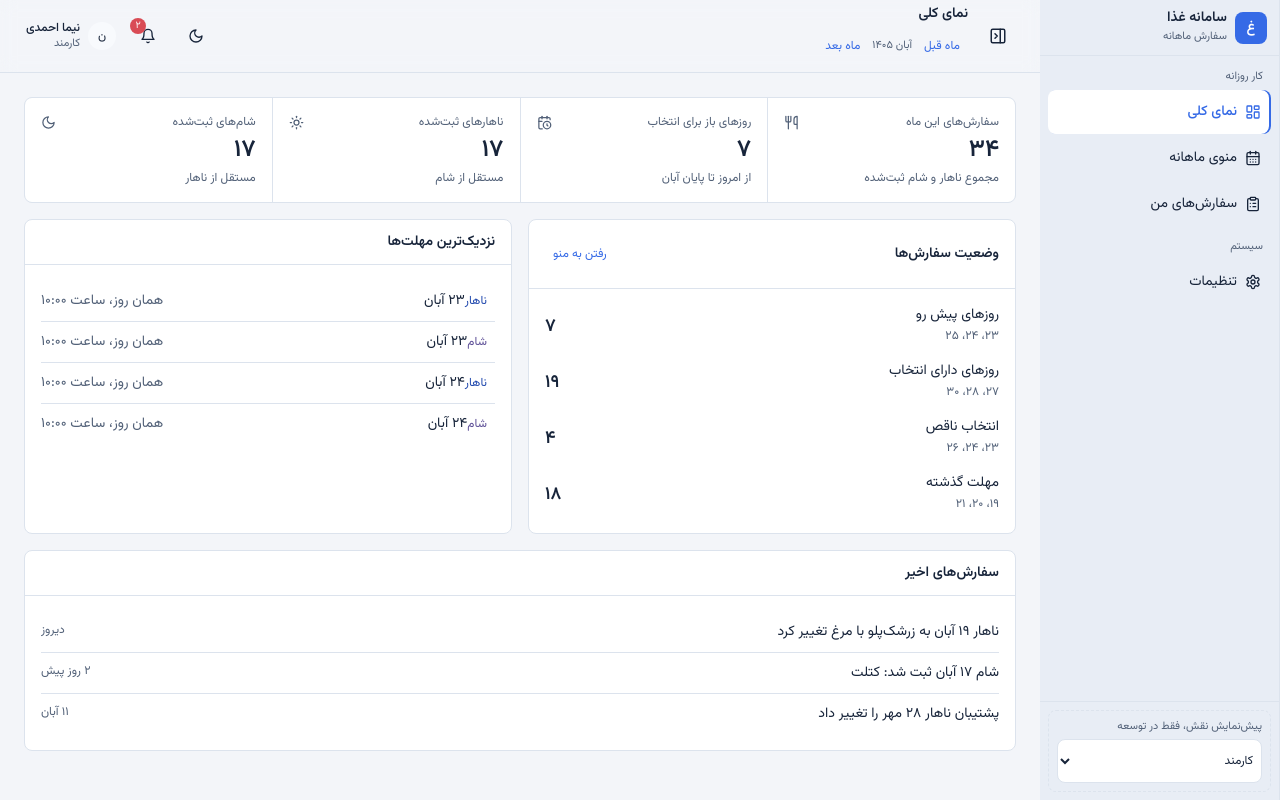
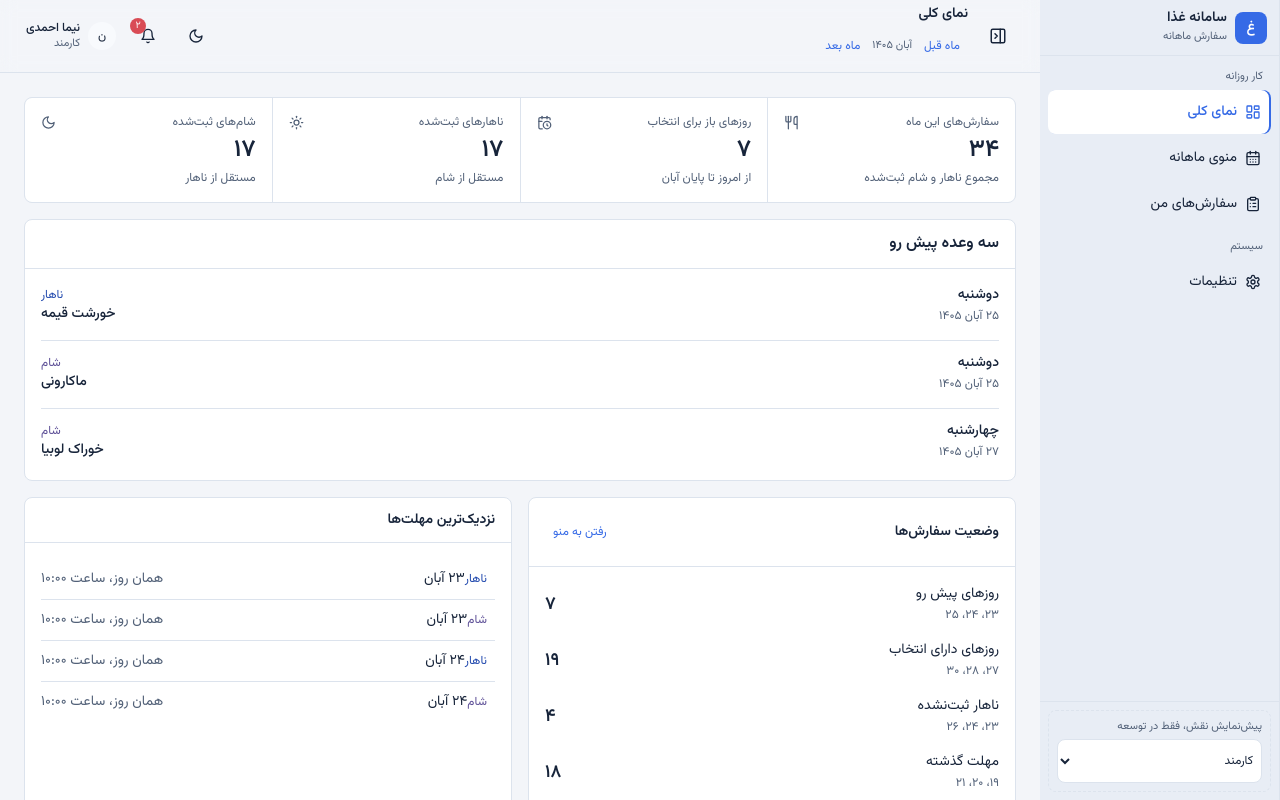
Before and after one commit to PMwithAlix/employee-meal-management, a React (Vite) app in the folder final-product/: page / in a window 1280 px wide. Both pictures are taken after typing "Sample", "Sample123" into the empty fields and a click on the button "ورود". Shown: the top 800 px of the page. Built offline with nearby package versions, Linux system fonts and the light colour scheme.

Commit message:
Treat lunch as the required meal and surface the next chosen meals on the employee overview.

```diff
--- a/final-product/src/lib/orders.ts
+++ b/final-product/src/lib/orders.ts
@@ -1,4 +1,4 @@
-import { isPastDate, JALALI_MONTHS, type JalaliDate, type JalaliDateTime } from './jalali'
+import { compareDates, dateKey, isPastDate, JALALI_MONTHS, type JalaliDate, type JalaliDateTime } from './jalali'
 import { formatDeadline, isOrderingOpen, type MonthDeadlines } from './deadlines'
 import { fa } from './text'
 import type { DayMenu, MealKind, MenuQuery, Order } from '../types'
@@ -70,3 +70,30 @@ export function deadlineLabel(day: DayMenu, meal: MealKind, deadlines: MonthDead
   if (!day[meal]) return 'منو تعریف نشده'
   return formatDeadline(deadlines[meal])
 }
+
+const MEAL_CLOCK: Record<MealKind, readonly [number, number]> = {
+  lunch: [12, 0],
+  dinner: [19, 0],
+}
+
+function clockKey(date: JalaliDate, hour: number, minute: number) {
+  return dateKey(date) * 10000 + hour * 60 + minute
+}
+
+export function isUpcomingMeal(order: Pick<Order, 'jy' | 'jm' | 'jd' | 'meal'>, now: JalaliDateTime) {
+  const [hour, minute] = MEAL_CLOCK[order.meal]
+  return clockKey(order, hour, minute) > clockKey(now, now.hour, now.minute)
+}
+
+export function compareMeals(a: Pick<Order, 'jy' | 'jm' | 'jd' | 'meal'>, b: Pick<Order, 'jy' | 'jm' | 'jd' | 'meal'>) {
+  const date = compareDates(a, b)
+  if (date !== 0) return date
+  return a.meal === b.meal ? 0 : a.meal === 'lunch' ? -1 : 1
+}
+
+export function upcomingChosenMeals(orders: Order[], employeeId: string, now: JalaliDateTime, limit = 3) {
+  return orders
+    .filter((order) => order.employeeId === employeeId && Boolean(order.choice) && isUpcomingMeal(order, now))
+    .sort(compareMeals)
+    .slice(0, limit)
+}
--- a/final-product/src/pages/Overview.tsx
+++ b/final-product/src/pages/Overview.tsx
@@ -1,8 +1,9 @@
 import type { ReactNode } from 'react'
 import { CalendarClock, Moon, Sun, Utensils } from 'lucide-react'
+import { Empty } from '../components/ui'
 import { useApp } from '../store'
-import { deadlineLabel, findOrder, isMealOpen } from '../lib/orders'
-import { JALALI_MONTHS } from '../lib/jalali'
+import { deadlineLabel, findOrder, isMealOpen, upcomingChosenMeals } from '../lib/orders'
+import { addDays, isSameDate, JALALI_MONTHS, weekdayName, type JalaliDate, type JalaliDateTime } from '../lib/jalali'
 import { fa, cn } from '../lib/text'
 import type { MealFilter, StatusFilter } from '../types'
 
@@ -26,16 +27,22 @@ function Stats({ items }: { items: Array<{ label: string; value: string; hint: s
   )
 }
 
-function Panel({ title, action, children }: { title: string; action?: ReactNode; children: ReactNode }) {
+function Panel({ title, action, children, featured }: { title: string; action?: ReactNode; children: ReactNode; featured?: boolean }) {
   return (
     <section className="rounded-md border border-line bg-surface">
       <div className="flex items-center justify-between gap-3 border-b border-line px-4 py-3">
-        <h2 className="text-sm font-semibold">{title}</h2>
+        <h2 className={featured ? 'text-base font-semibold' : 'text-sm font-semibold'}>{title}</h2>
         {action}
       </div>
       <div className="p-4">{children}</div>
     </section>
   )
+}
+
+function dayHeading(date: JalaliDate, now: JalaliDateTime) {
+  if (isSameDate(date, now)) return 'امروز'
+  if (isSameDate(date, addDays(now, 1))) return 'فردا'
+  return weekdayName(date)
 }
 
 export function OverviewPage() {
@@ -57,14 +64,11 @@ function EmployeeOverview() {
   const openDays = app.days.filter((day) => (day.lunch && isMealOpen(day, 'lunch', app.deadlines, app.now)) || (day.dinner && isMealOpen(day, 'dinner', app.deadlines, app.now)))
   const upcoming = openDays
   const selectedDays = app.days.filter((day) => mine.some((order) => order.jd === day.jd && order.choice))
-  const incomplete = app.days.filter((day) => {
-    const lunchOpen = Boolean(day.lunch) && isMealOpen(day, 'lunch', app.deadlines, app.now)
-    const dinnerOpen = Boolean(day.dinner) && isMealOpen(day, 'dinner', app.deadlines, app.now)
-    if (!lunchOpen && !dinnerOpen) return false
-    const lunch = findOrder(app.orders, id, day, day.jd, 'lunch')
-    const dinner = findOrder(app.orders, id, day, day.jd, 'dinner')
-    return (lunchOpen && !lunch?.choice) || (dinnerOpen && !dinner?.choice)
+  const missingLunch = app.days.filter((day) => {
+    if (!day.lunch || !isMealOpen(day, 'lunch', app.deadlines, app.now)) return false
+    return !findOrder(app.orders, id, day, day.jd, 'lunch')?.choice
   })
+  const upcomingMeals = upcomingChosenMeals(app.orders, id, app.now)
   const passed = app.days.filter((day) => {
     const defined = (['lunch', 'dinner'] as const).filter((meal) => day[meal])
     return defined.length > 0 && defined.every((meal) => !isMealOpen(day, meal, app.deadlines, app.now))
@@ -93,12 +97,32 @@ function EmployeeOverview() {
           { label: 'شام‌های ثبت‌شده', value: fa(dinnerCount), hint: 'مستقل از ناهار', icon: Moon },
         ]}
       />
+      <Panel title="سه وعده پیش رو" featured>
+        {upcomingMeals.length === 0 ? (
+          <Empty title="سفارش آینده‌ای ثبت نشده" body="ناهار یا شام وقتی اینجا می‌آید که غذا انتخاب شده باشد و زمان وعده هنوز نرسیده باشد." />
+        ) : (
+          <ul className="divide-y divide-line">
+            {upcomingMeals.map((order) => (
+              <li key={order.id} className="flex flex-col gap-1 py-3 first:pt-0 last:pb-0 sm:flex-row sm:items-center sm:justify-between sm:gap-3">
+                <span className="min-w-0">
+                  <span className="block text-sm font-medium">{dayHeading(order, app.now)}</span>
+                  <span className="text-xs text-muted">{fa(order.jd)} {JALALI_MONTHS[order.jm - 1]} {fa(order.jy)}</span>
+                </span>
+                <span className="min-w-0 sm:text-end">
+                  <span className={cn('block text-xs', order.meal === 'lunch' ? 'text-lunch' : 'text-dinner')}>{order.meal === 'lunch' ? 'ناهار' : 'شام'}</span>
+                  <span className="break-words text-sm font-medium">{order.choice}</span>
+                </span>
+              </li>
+            ))}
+          </ul>
+        )}
+      </Panel>
       <div className="grid gap-4 lg:grid-cols-2">
         <Panel title="وضعیت سفارش‌ها" action={<button className="min-h-11 px-2 text-xs text-link" onClick={() => jump('all')}>رفتن به منو</button>}>
           <div className="space-y-3">
             <Bucket title="روزهای پیش رو" count={upcoming.length} sample={upcoming.slice(0, 3).map((day) => fa(day.jd))} onClick={() => jump('open')} />
             <Bucket title="روزهای دارای انتخاب" count={selectedDays.length} sample={selectedDays.slice(-3).map((day) => fa(day.jd))} onClick={() => jump('selected')} />
-            <Bucket title="انتخاب ناقص" count={incomplete.length} sample={incomplete.slice(0, 3).map((day) => fa(day.jd))} onClick={() => jump('unselected')} />
+            <Bucket title="ناهار ثبت‌نشده" count={missingLunch.length} sample={missingLunch.slice(0, 3).map((day) => fa(day.jd))} onClick={() => jump('unselected', 'lunch')} />
             <Bucket title="مهلت گذشته" count={passed.length} sample={passed.slice(-3).map((day) => fa(day.jd))} />
           </div>
         </Panel>
```
